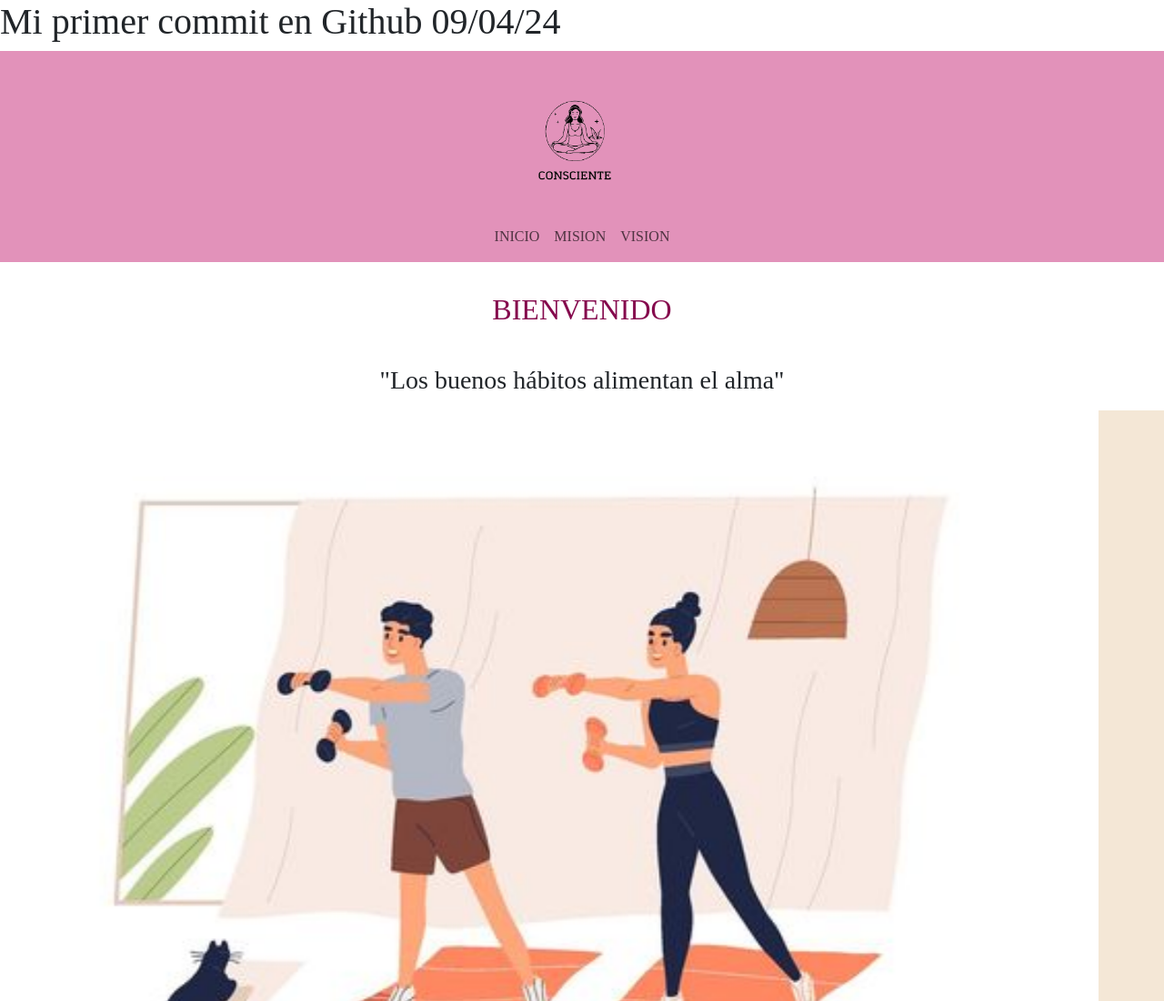
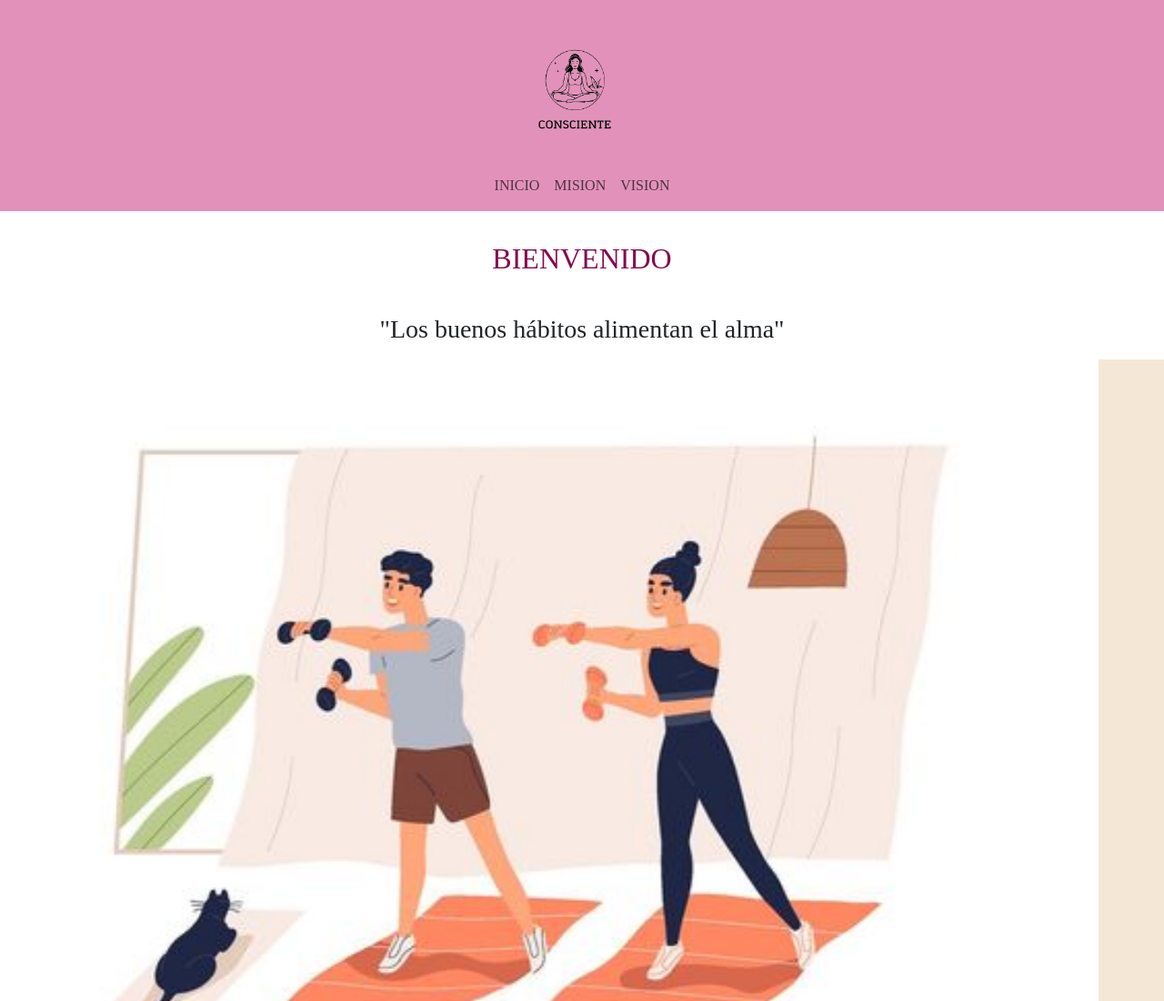
Before and after one commit to Naanvms/Naanvms.github.io, a plain HTML site: page index.html in a window 1280 px wide. Shown: the top 1100 px of the page at 91% size. Drawn offline with nearby package versions, Linux system fonts and the light colour scheme; a web font is replaced by a local one.

Commit message:
borre mensaje

```diff
--- a/index.html
+++ b/index.html
@@ -12,9 +12,6 @@
 </head>
 <boddy>
     <header>
-        <div>
-            <h1>Mi primer commit en Github 09/04/24</h1>
-        </div>
         <nav class="navbar">
             <div class="container-fluid">
                 <a class="navbar-brand" href="#">
```
